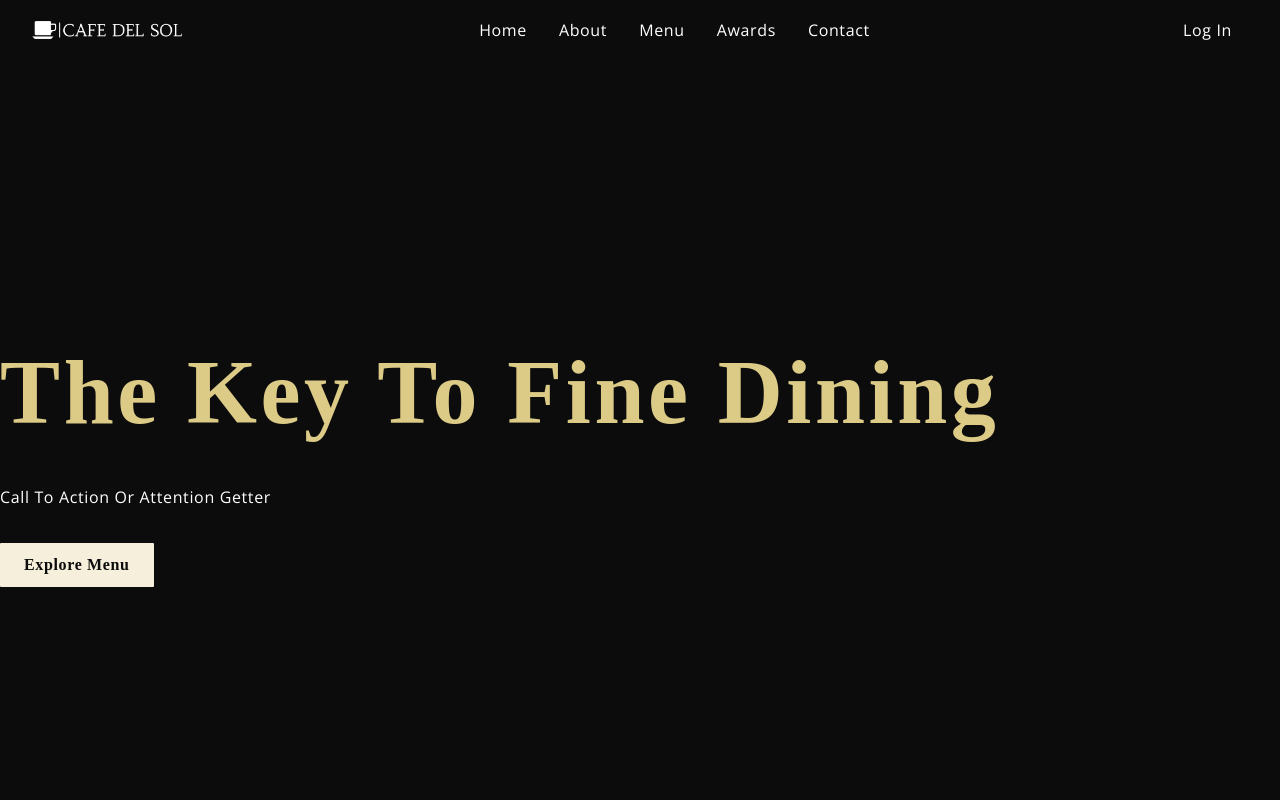
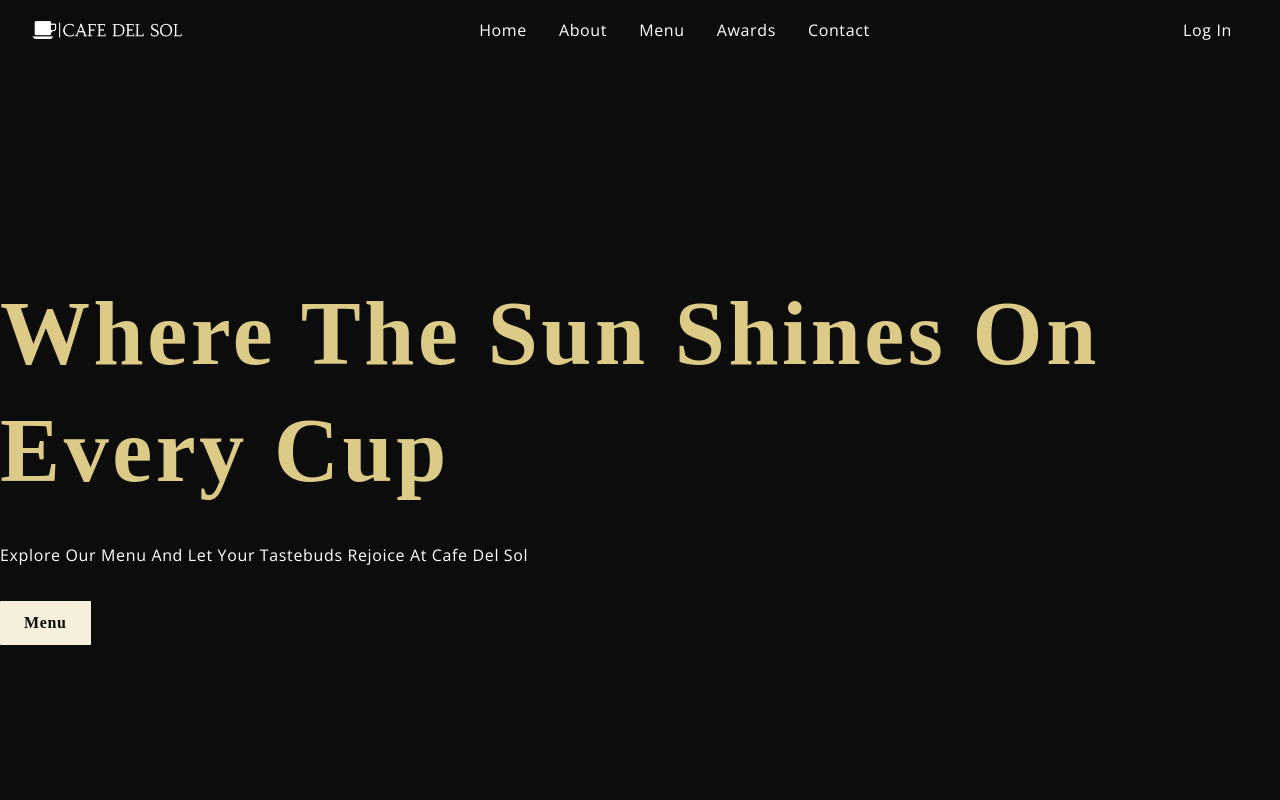
Before and after one commit to brosmar18/coffee-shop, a React (Create React App) app: page / in a window 1280 px wide. Shown: the top 800 px of the page. Built offline with nearby package versions, Linux system fonts and the light colour scheme; a web font is replaced by a local one.

Commit message:
title and call to action updated

```diff
--- a/src/container/Header/Header.jsx
+++ b/src/container/Header/Header.jsx
@@ -10,9 +10,9 @@ const Header = () => {
             <div className='app__header app__wrapper section_padding' id='home'>
                 <div className='app__wrapper_info'>
                     <SubHeading />
-                    <h1 className='app__header-h1'>The Key To Fine Dining</h1>
-                    <p className='p__opensans' style={{ margin: '2rem 0' }}>Call to action or attention getter</p>
-                    <button type='button' className='custom__button'>Explore Menu</button>
+                    <h1 className='app__header-h1'>Where the Sun Shines on Every Cup</h1>
+                    <p className='p__opensans' style={{ margin: '2rem 0' }}>Explore our menu and let your tastebuds rejoice at Cafe del Sol</p>
+                    <button type='button' className='custom__button'>Menu</button>
                 </div>
             </div>
 
```
